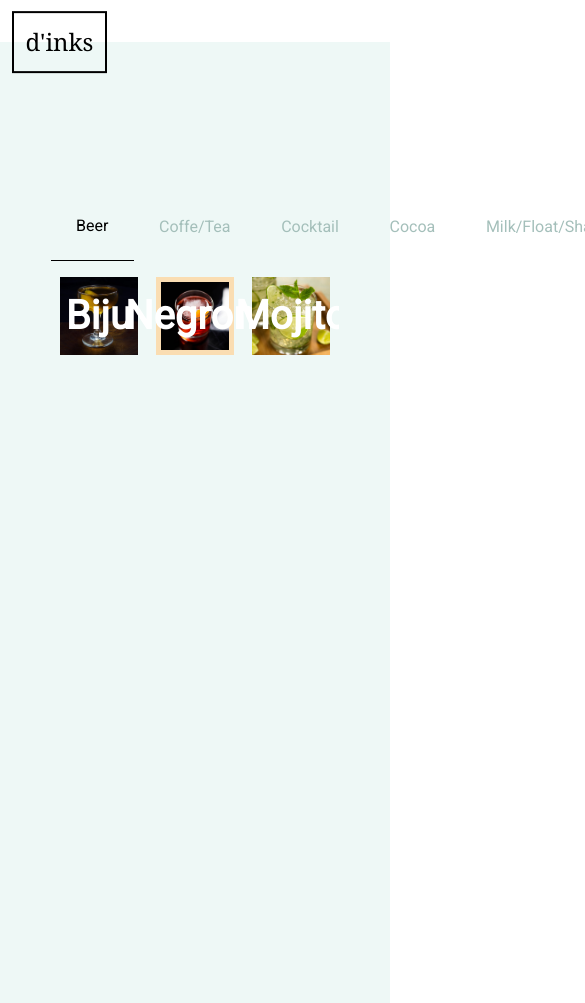
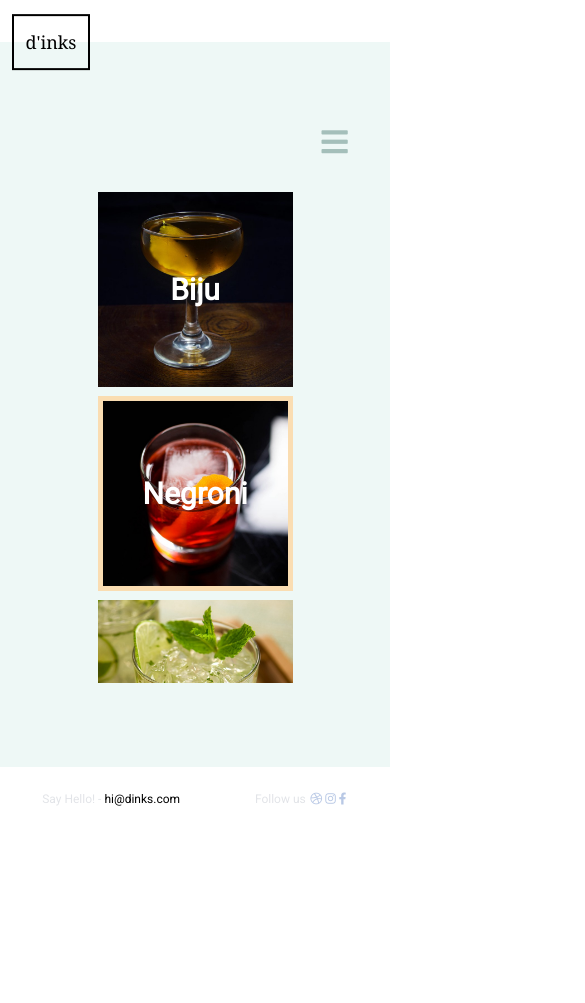
Before and after one commit to DerekPhil/DaftAcademy_Frontend_Level_Up_Homework, a website built with webpack: page dest/index.html in a window 390 px wide. Shown: the top 1003 px of the page, 585 px wide, since content can reach past the window. After the commit the page ends 886 px from the top, so only its background shows below. Built offline with nearby package versions, Linux system fonts and the light colour scheme.

Commit message:
rwd and bugfixes

```diff
--- a/dest/index.html
+++ b/dest/index.html
@@ -12,8 +12,11 @@
         <main class="main">
             <div class="main__header">
                 <nav class="nav">
-                    <ul class="nav__list">
-                        <li class="nav__list__item nav__list__item--active">Beer</li>
+                    <div class="nav__hamburger">
+                        <i class="fas fa-bars"></i>
+                    </div>
+                    <ul id="navList" class="nav__list nav__list--sm-hidden">
+                        <li class="nav__list__item">Beer</li>
                         <li class="nav__list__item">Coffe/Tea</li>
                         <li class="nav__list__item">Cocktail</li>
                         <li class="nav__list__item">Cocoa</li>
--- a/dest/main.js
+++ b/dest/main.js
@@ -1 +1 @@
-!function(e){var t={};function r(n){if(t[n])return t[n].exports;var o=t[n]={i:n,l:!1,exports:{}};return e[n].call(o.exports,o,o.exports,r),o.l=!0,o.exports}r.m=e,r.c=t,r.d=function(e,t,n){r.o(e,t)||Object.defineProperty(e,t,{enumerable:!0,get:n})},r.r=function(e){"undefined"!=typeof Symbol&&Symbol.toStringTag&&Object.defineProperty(e,Symbol.toStringTag,{value:"Module"}),Object.defineProperty(e,"__esModule",{value:!0})},r.t=function(e,t){if(1&t&&(e=r(e)),8&t)return e;if(4&t&&"object"==typeof e&&e&&e.__esModule)return e;var n=Object.create(null);if(r.r(n),Object.defineProperty(n,"default",{enumerable:!0,value:e}),2&t&&"string"!=typeof e)for(var o in e)r.d(n,o,function(t){return e[t]}.bind(null,o));return n},r.n=function(e){var t=e&&e.__esModule?function(){return e.default}:function(){return e};return r.d(t,"a",t),t},r.o=function(e,t){return Object.prototype.hasOwnProperty.call(e,t)},r.p="",r(r.s=1)}([function(e,t,r){},function(e,t,r){"use strict";r.r(t);r(0)}]);
+!function(e){var t={};function n(r){if(t[r])return t[r].exports;var o=t[r]={i:r,l:!1,exports:{}};return e[r].call(o.exports,o,o.exports,n),o.l=!0,o.exports}n.m=e,n.c=t,n.d=function(e,t,r){n.o(e,t)||Object.defineProperty(e,t,{enumerable:!0,get:r})},n.r=function(e){"undefined"!=typeof Symbol&&Symbol.toStringTag&&Object.defineProperty(e,Symbol.toStringTag,{value:"Module"}),Object.defineProperty(e,"__esModule",{value:!0})},n.t=function(e,t){if(1&t&&(e=n(e)),8&t)return e;if(4&t&&"object"==typeof e&&e&&e.__esModule)return e;var r=Object.create(null);if(n.r(r),Object.defineProperty(r,"default",{enumerable:!0,value:e}),2&t&&"string"!=typeof e)for(var o in e)n.d(r,o,function(t){return e[t]}.bind(null,o));return r},n.n=function(e){var t=e&&e.__esModule?function(){return e.default}:function(){return e};return n.d(t,"a",t),t},n.o=function(e,t){return Object.prototype.hasOwnProperty.call(e,t)},n.p="",n(n.s=1)}([function(e,t,n){},function(e,t,n){"use strict";n.r(t);n(0);var r=document.querySelector(".nav__hamburger"),o=document.getElementById("navList");r.addEventListener("click",function(){o.classList.toggle("nav__list--sm-hidden")})}]);
--- a/src/index.js
+++ b/src/index.js
@@ -2,3 +2,10 @@ import "../src/sass/main.scss";
 import helloWorld from "../src/script.js";
 
 //helloWorld();
+
+const navBtn = document.querySelector(".nav__hamburger");
+const navList = document.getElementById("navList");
+
+navBtn.addEventListener("click", () => {
+    navList.classList.toggle("nav__list--sm-hidden");
+})
--- a/src/sass/base/_typography.scss
+++ b/src/sass/base/_typography.scss
@@ -6,3 +6,15 @@ body {
     font-family: 'Roboto', sans-serif;
     min-height: 100vh;
 }
+
+@media screen and (max-width: 1199px) {
+    html {
+        font-size: 14px;
+    }
+}
+
+@media screen and (max-width: 900px) {
+    html {
+        font-size: 12px;
+    }
+}
--- a/src/sass/components/_gallery.scss
+++ b/src/sass/components/_gallery.scss
@@ -1,13 +1,12 @@
 .menu {
     @include flexRowSpaceAroundWrap();
-    min-height: 100vh;
     overflow-y: scroll;
+    max-height: 500px;
     &::-webkit-scrollbar-track {
         -webkit-box-shadow: inset 0 0 6px rgba(0,0,0,0.3);
         border-radius: 10px;
         background-color: #F5F5F5;
     }
-
     &::-webkit-scrollbar {
         width: 6px;
         background-color: #F5F5F5;
@@ -19,8 +18,6 @@
     }
     &__product {
         position: relative;
-        width: $square-size-20;
-        height: $square-size-20;
         margin-top: 3%;
         @for $i from 1 to $product-number {
             &--#{$i} {
@@ -43,3 +40,30 @@
         }
     }
 }
+
+@media screen and (min-width: 1200px) {
+    .menu {
+        &__product {
+            width: $square-size-20;
+            height: $square-size-20;
+        }
+    }
+}
+
+@media screen and (max-width: 1199px) {
+    .menu {
+        &__product {
+            width: $square-size-30;
+            height: $square-size-30;
+        }
+    }
+}
+
+@media screen and (max-width: 700px) {
+    .menu {
+        &__product {
+            width: $square-size-50;
+            height: $square-size-50;
+        }
+    }
+}
--- a/src/sass/components/_nav.scss
+++ b/src/sass/components/_nav.scss
@@ -1,10 +1,15 @@
 .nav {
     color: $color-blue-green-light;
     width: 100%;
+    margin-bottom: 3vh;
+    &__hamburger {
+        display: none;
+    }
     &__list {
         @include flexRowSpaceAround();
+        white-space: nowrap;
         &__item {
-            padding: $padding-3;
+            padding: $padding-vertical;
             cursor: pointer;
             &--active {
                 color: $color-black;
@@ -13,3 +18,35 @@
         }
     }
 }
+
+@media screen and (max-width: 600px) {
+    .nav {
+        @include flexCol();
+        position: relative;
+        top: 0;
+        left: 0;
+        &__hamburger {
+            display: block;
+            font-size: $size-30;
+            align-self: flex-end;
+        }
+        &__list {
+            width: 100%;
+            @include flexCol();
+            position: absolute;
+            top: $size-30;
+            left: 0;
+            z-index: $z-index-1-above;
+            background-color: rgba(255, 255, 255, .8);
+            font-size: $size-1-half-rem;
+            font-weight: bold;
+            color: $color-black;
+            &--sm-hidden {
+                display: none;
+            }
+            &__item {
+                padding: $padding-vertical-sm;
+            }
+        }
+    }
+}
--- a/src/sass/layout/_mainSection.scss
+++ b/src/sass/layout/_mainSection.scss
@@ -6,7 +6,6 @@
     margin: 5vh auto 0;
     width: 100%;
     height: auto;
-    padding: $big-padding;
     @include flexCol();
     &::before {
         content: "d'inks";
@@ -27,3 +26,27 @@
         width: 100%;
     }
 }
+
+@media screen and (min-width: 1200px) {
+    .main {
+        padding: $big-padding;
+    }
+}
+
+@media screen and (max-width: 1199px) {
+    .main {
+        padding: $big-padding-md;
+    }
+}
+
+@media screen and (max-width: 900px) {
+    .main {
+        padding: $big-padding-tablet;
+    }
+}
+
+@media screen and (max-width: 600px) {
+    .main {
+        padding: $big-padding-sm;
+    }
+}
--- a/src/sass/utils/_variables.scss
+++ b/src/sass/utils/_variables.scss
@@ -9,7 +9,16 @@ $color-purple-light: rgb(184, 200, 229);
 $color-gray-light: rgb(226, 228, 232);
 $small-padding: 2vh 3vw;
 $medium-padding: 3vh 5vh;
-$padding-3: 3vh 3vh;
+$padding-3-2: 3vh 2vh;
+$padding-vertical: 3vh 0;
+$padding-vertical-sm: 1vh 0;
 $big-padding: 17vh 13vw;
+$big-padding-md: 14vh 8vh;
+$big-padding-tablet: 8vh 8vh;
+$big-padding-sm: 10vh 5vh;
 $square-size-20: 20vw;
+$square-size-30: 30vw;
+$square-size-50: 50vw;
+$size-30: 30px;
 $product-number: 7;
+$z-index-1-above: 1;
```
Also changed, not shown: src/index.html (+5 -2 lines), dest/main.css.
